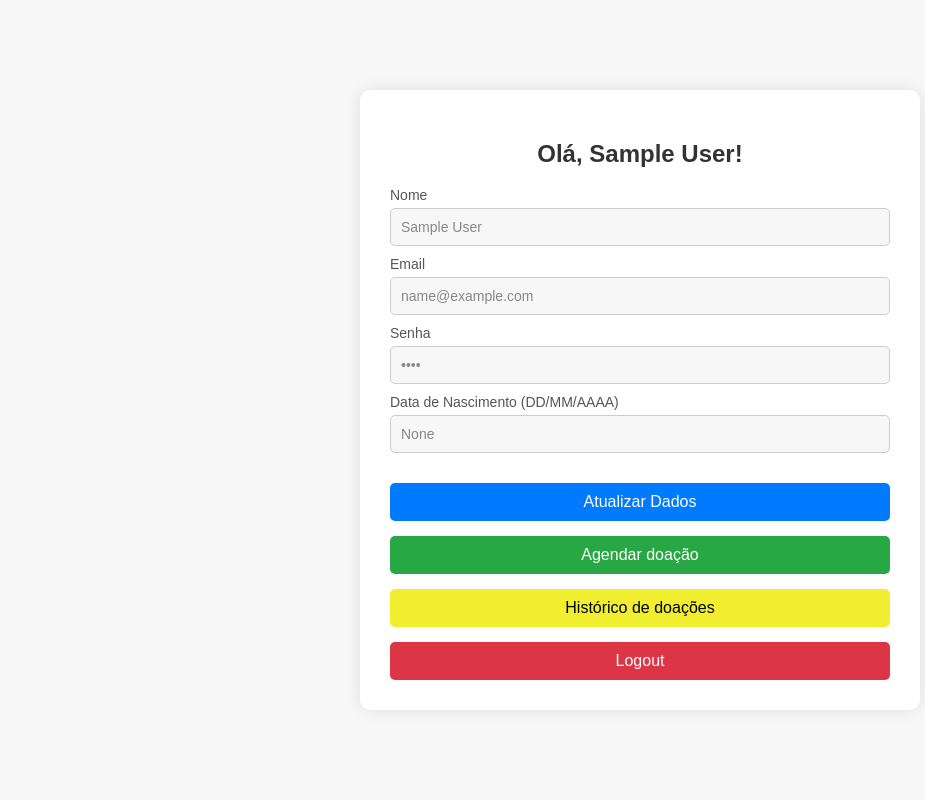
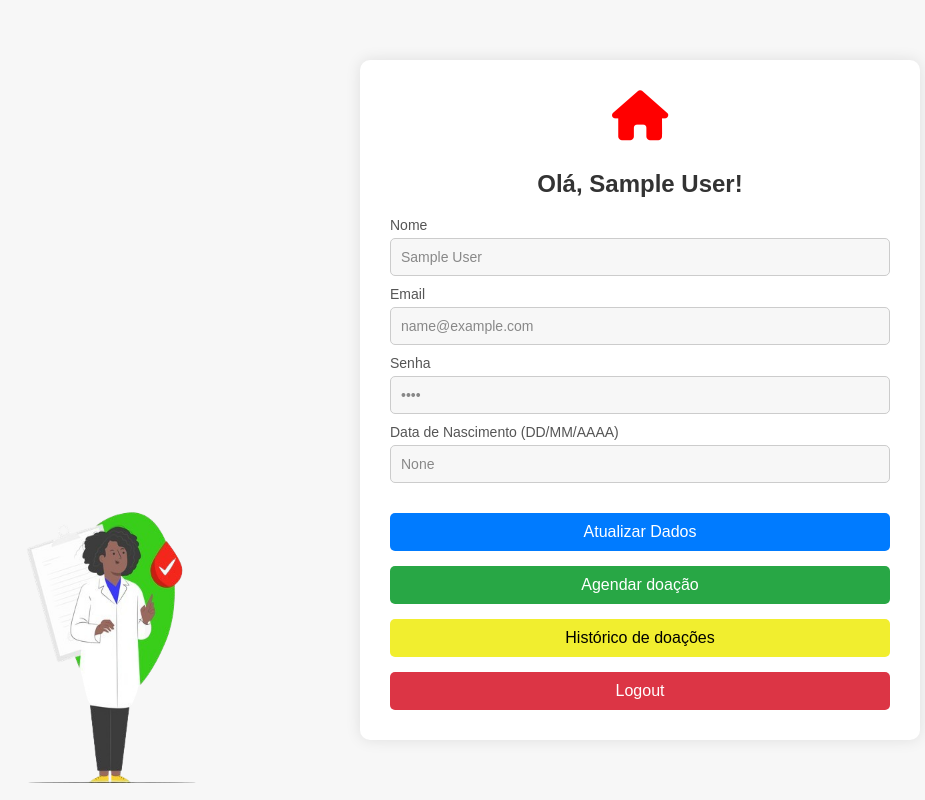
Before and after one commit to RafaMazoliniF/DoaSangue, a Flask app: page /profile in a window 1280 px wide. Shown: the whole page, without its empty margins (0-925 px from the left). Run offline with Flask 3, Linux system fonts and the light colour scheme; the visitor is signed in with stand-in values (Sample User, id 1); data comes from the database, SQL or seed files in the repository.

Commit message:
SPRINT_3 finalizada

```diff
--- a/app.py
+++ b/app.py
@@ -71,7 +71,7 @@
         if full_name and password and email and dob:
             if valid_dob == True:
                 if valid_password == True:
-                    c.execute("SELECT * FROM users WHERE full_name=? AND email=? AND password=? AND dob=?", (full_name, email, password, dob))
+                    c.execute("SELECT * FROM users WHERE email=? ", (email, ))
                     if c.fetchone() is not None:
                         error_user = "Usuário já existe!"
                     else:
--- a/templates/profile.html
+++ b/templates/profile.html
@@ -4,6 +4,7 @@
     <meta charset="UTF-8">
     <meta name="viewport" content="width=device-width, initial-scale=1.0">
     <title>Perfil do Usuário</title>
+    <link href="https://cdnjs.cloudflare.com/ajax/libs/font-awesome/6.0.0-beta3/css/all.min.css" rel="stylesheet">
     <style>
         body {
             font-family: Arial, sans-serif;
@@ -24,10 +25,24 @@
             max-width: 500px;
             width: 100%;
             text-align: center;
+            position: relative;
+        }
+
+        .profile-image-container {
+            position: absolute;
+            bottom: 10px;
+            left: 10px;
+        }
+
+        .profile-image {
+            width: 200px;
+            height: 300px;
+            border-radius: 1px;
         }
 
         h2 {
             color: #333;
+            margin-top: 20px;
         }
 
         label {
@@ -57,7 +72,7 @@
             color: #888;
         }
 
-        #edit-btn, #logout-btn, #book-btn{
+        #edit-btn, #logout-btn, #book-btn {
             width: 100%;
             padding: 10px;
             margin-top: 30px;
@@ -130,11 +145,24 @@
         #hist-btn:hover {
             background-color: #c5c329;
         }
+
+        .icon {
+            font-size: 50px;
+            color: red;
+            margin-bottom: 10px;
+        }
     </style>
 </head>
 <body>
+    <div class="profile-image-container">
+        <a href="https://www.gov.br/saude/pt-br/composicao/saes/sangue" target="_blank">
+            <img src="{{ url_for('static', filename='criterious.png') }}" class="profile-image">
+        </a>
+    </div>
+    <div class="profile-container">
 
-    <div class="profile-container">
+
+        <i class="fas fa-house icon"></i>
         <h2>Olá, {{ full_name }}!</h2>
 
         <form method="POST">
@@ -153,8 +181,8 @@
             <button type="button" id="edit-btn" onclick="enableEdit()">Atualizar Dados</button>
 
             <input type="submit" id="save-btn" value="Salvar Alterações">
+        </form>
 
-        </form>
         <form action="{{ url_for('booking') }}" method="GET">
             <button type="submit" id="book-btn">Agendar doação</button>
         </form>
```
Also changed, not shown: templates/register.html (+14 -5 lines), static/criterious.png (added).
